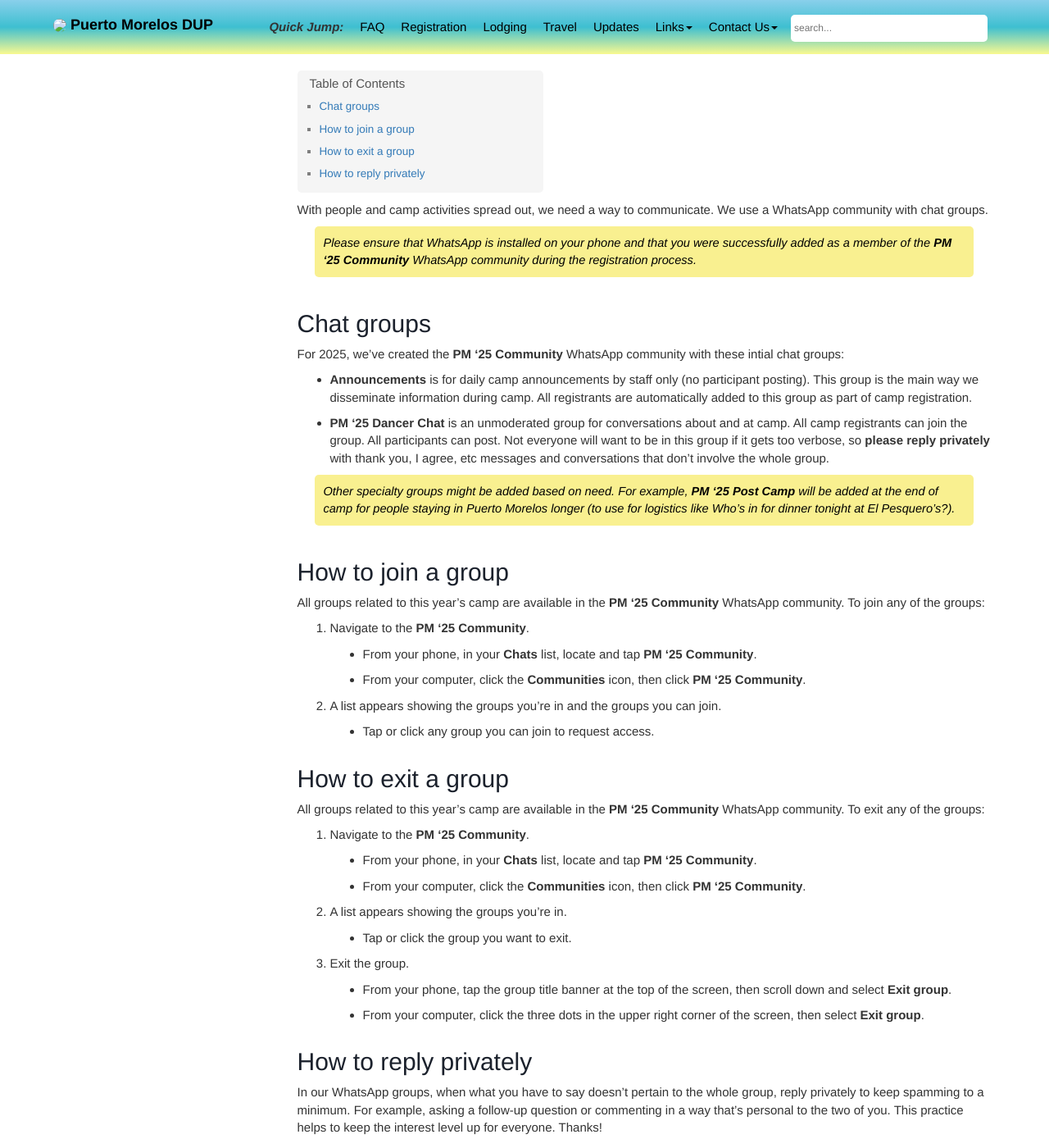
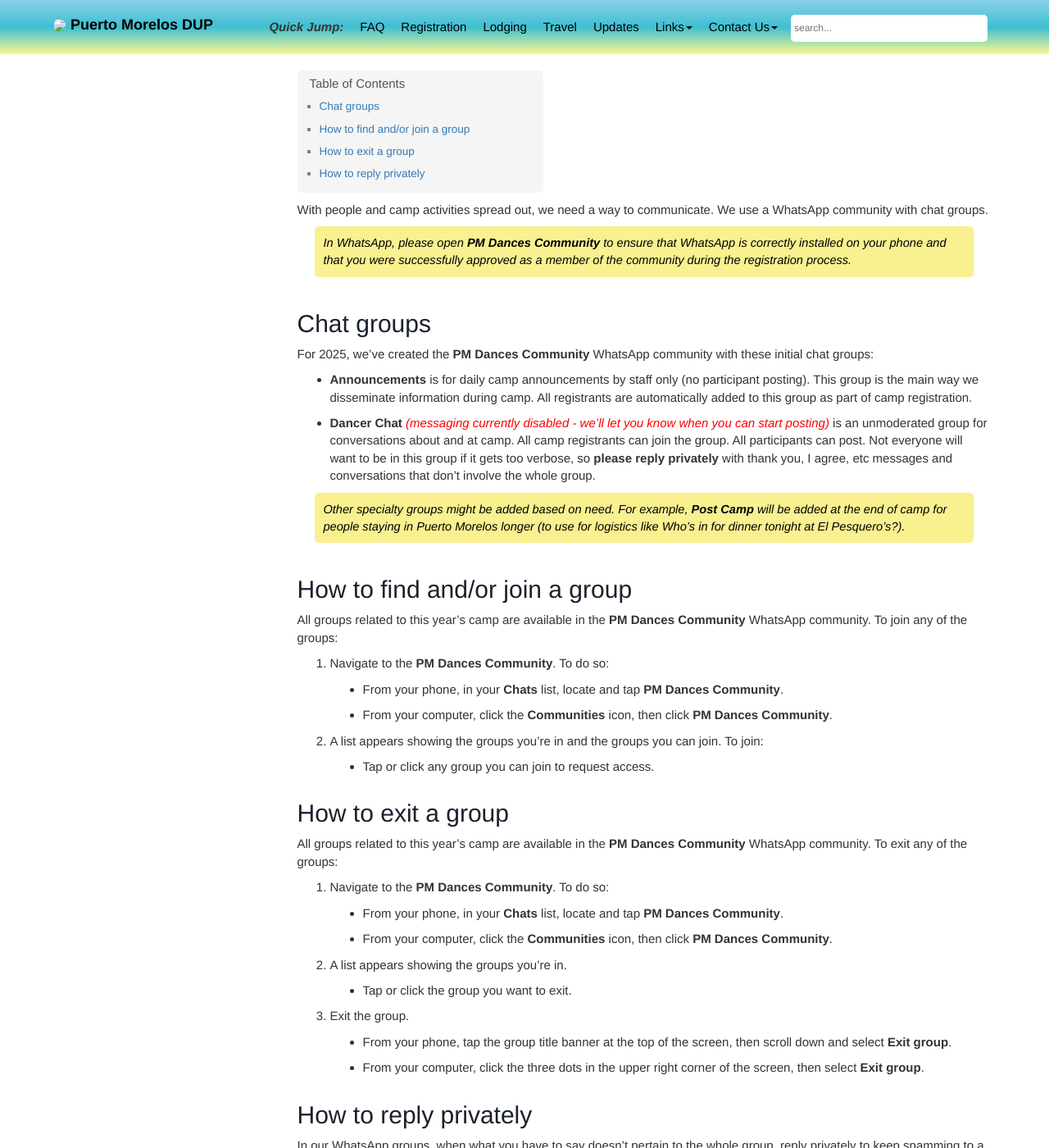
Before and after one commit to davewalker60/pmdup, a Jekyll site: the page built from pages/content/whatsapp-content.md, in a window 1280 px wide and 1400 px high. Shown: the whole window at 82% size. Built offline with Jekyll 4.4.1, drawn with Linux system fonts in a browser that asks for light colours; our own code applies the rules of GitHub Pages for plain Markdown files; comment, search, counter and statistics services are not loaded.

Commit message:
small tweaks

```diff
--- a/pages/content/whatsapp-content.md
+++ b/pages/content/whatsapp-content.md
@@ -1,16 +1,16 @@
 With people and camp activities spread out, we need a way to communicate. We use a WhatsApp community with chat groups.
 
-> Please ensure that WhatsApp is installed on your phone and that you were successfully added as a member of the **PM '25 Community** WhatsApp community during the registration process.
+> In WhatsApp, please open **PM Dances Community** to ensure that WhatsApp is correctly installed on your phone and that you were successfully approved as a member of the community during the registration process.
 
 # Chat groups
 
-For 2025, we've created the **PM '25 Community** WhatsApp community with these intial chat groups:
+For 2025, we've created the **PM Dances Community** WhatsApp community with these initial chat groups:
 
 - **Announcements** is for daily camp announcements by staff only (no participant posting). This group is the main way we disseminate information during camp. All registrants are automatically added to this group as part of camp registration.
 
-- **PM '25 Dancer Chat** is an unmoderated group for conversations about and at camp. All camp registrants can join the group. All participants can post. Not everyone will want to be in this group if it gets too verbose, so **please reply privately** with thank you, I agree, etc messages and conversations that don’t involve the whole group.
+- **Dancer Chat** <span style="color: red">*(messaging currently disabled - we'll let you know when you can start posting)*</span> is an unmoderated group for conversations about and at camp. All camp registrants can join the group. All participants can post. Not everyone will want to be in this group if it gets too verbose, so **please reply privately** with thank you, I agree, etc messages and conversations that don’t involve the whole group.
 
-> Other specialty groups might be added based on need. For example, **PM '25 Post Camp** will be added at the end of camp for people staying in Puerto Morelos longer (to use for logistics like _Who's in for dinner tonight at El Pesquero's?_).
+> Other specialty groups might be added based on need. For example, **Post Camp** will be added at the end of camp for people staying in Puerto Morelos longer (to use for logistics like _Who's in for dinner tonight at El Pesquero's?_).
 
 <!--**PM ‘25 Group Outings** is an unmoderated group to arrange and coordinate group trips to snorkel on the reef, cenotes, Mayan ruins, or even simply into La Colonia for a meal. The motivations for this group are:-->
 
@@ -18,27 +18,27 @@ For 2025, we've created the **PM '25 Community** WhatsApp community with these i
 
 <!--To not require people to scroll through endless messages to find time-sensitive trip information.-->
 
-<!--**PM '25 Post Camp** is an unmoderated group that people staying in Puerto Morelos longer than camp use for logistics (like _Who's in for dinner tonight at El Pesquero's?_).  Anyone staying on after camp can join the group. All who join can post ***once camp ends***.-->
+<!--**Post Camp** is an unmoderated group that people staying in Puerto Morelos longer than camp use for logistics (like _Who's in for dinner tonight at El Pesquero's?_).  Anyone staying on after camp can join the group. All who join can post ***once camp ends***.-->
 
-<!--After camp, **PM '25 Dancer Chat** remains active for people to continue to use to connect. Please don't use **PM '25 Post Camp** for postings that the whole camp might enjoy. People who return home tend to continue to live vicariously through those remaining in Puerto Morelos longer.-->
+<!--After camp, **Dancer Chat** remains active for people to continue to use to connect. Please don't use **Post Camp** for postings that the whole camp might enjoy. People who return home tend to continue to live vicariously through those remaining in Puerto Morelos longer.-->
 
-# How to join a group
+# How to find and/or join a group
 
-All groups related to this year's camp are available in the **PM '25 Community** WhatsApp community. To join any of the groups:
+All groups related to this year's camp are available in the **PM Dances Community** WhatsApp community. To join any of the groups:
 
-1. Navigate to the **PM '25 Community**.
-   - From your phone, in your **Chats** list, locate and tap **PM '25 Community**.
-   - From your computer, click the **Communities** icon, then click **PM '25 Community**.
-2. A list appears showing the groups you're in and the groups you can join.
+1. Navigate to the **PM Dances Community**. To do so:
+   - From your phone, in your **Chats** list, locate and tap **PM Dances Community**.
+   - From your computer, click the **Communities** icon, then click **PM Dances Community**.
+2. A list appears showing the groups you're in and the groups you can join. To join:
    - Tap or click any group you can join to request access.
 
 # How to exit a group
 
-All groups related to this year's camp are available in the **PM '25 Community** WhatsApp community. To exit any of the groups:
+All groups related to this year's camp are available in the **PM Dances Community** WhatsApp community. To exit any of the groups:
 
-1. Navigate to the **PM '25 Community**.
-   - From your phone, in your **Chats** list, locate and tap **PM '25 Community**.
-   - From your computer, click the **Communities** icon, then click **PM '25 Community**.
+1. Navigate to the **PM Dances Community**. To do so:
+   - From your phone, in your **Chats** list, locate and tap **PM Dances Community**.
+   - From your computer, click the **Communities** icon, then click **PM Dances Community**.
 2. A list appears showing the groups you're in.
    - Tap or click the group you want to exit.
 3. Exit the group.
```
Also changed, not shown: pages/travel-tips-faq.md (+1 -1 lines).
